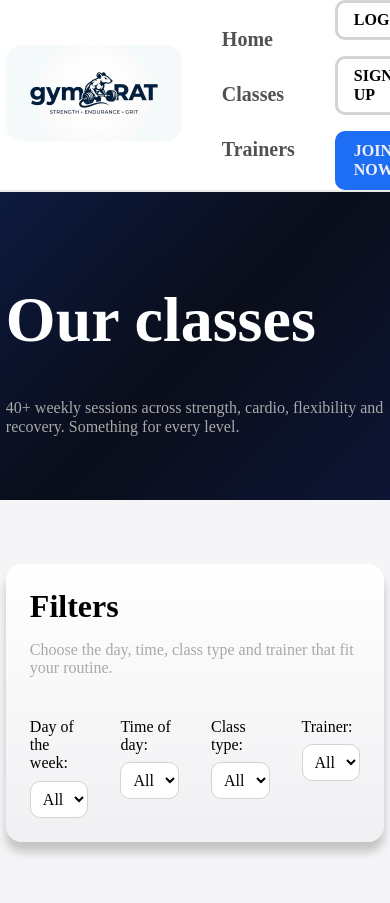
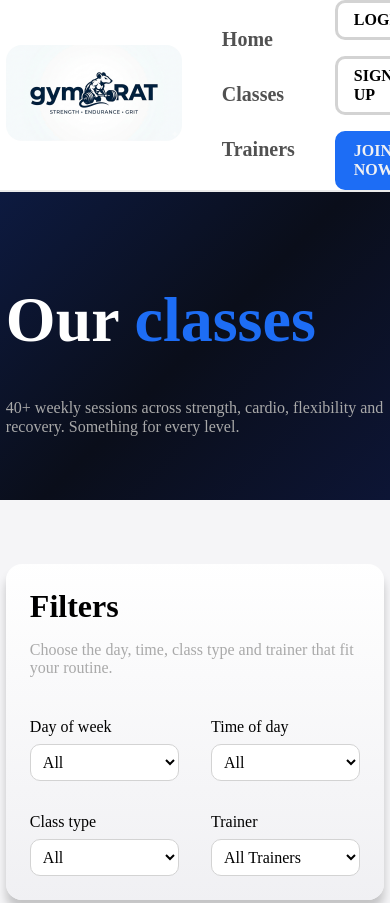
Before and after one commit to FEUP-LTW-2026/ltw-project-ltw13g02, a PHP site: page /html/classes.html in a window 390 px wide; the page is wider, and only the part inside the window is pictured. Shown: the top 903 px of that part. Run offline with PHP 8.4, Linux system fonts and the light colour scheme; some web fonts are replaced.

Commit message:
Added responsive design to the classes page

```diff
--- a/css/classes.css
+++ b/css/classes.css
@@ -45,7 +45,7 @@
   }
 }
 
-#classes-list {
+#class-list {
   display: grid;
   grid-template-columns: repeat(3, 1fr);
   gap: var(--space-l);
@@ -57,7 +57,7 @@
   overflow: hidden;
 
   & header {
-    height: 12em;
+    height: 10em;
     overflow: hidden;
 
     & img {
@@ -105,3 +105,28 @@
     }
   }
 }
+
+@media (max-width: 65em) {
+  #filters form {
+    grid-template-columns: 1fr 1fr;
+    grid-template-rows: 1fr 1fr;
+  }
+
+  #class-list {
+    grid-template-columns: 1fr 1fr;
+  }
+}
+
+@media (max-width: 45em) {
+  #class-list {
+    grid-template-columns: 1fr;
+  }
+}
+
+@media (max-width: 22em) {
+  #filters form {
+    grid-template-columns: 1fr;
+    grid-template-rows: repeat(4, 1fr);
+    row-gap: 1em;
+  }
+}
--- a/css/components.css
+++ b/css/components.css
@@ -135,6 +135,10 @@ nav.container .nav-links li a:hover {
   transform: translateY(-5px);
 }
 
+span.highlighted {
+  color: var(--color-primary);
+}
+
 footer div.container.flex-container {
   display: flex;
   justify-content: space-between;
--- a/css/index.css
+++ b/css/index.css
@@ -45,10 +45,6 @@ section#hero .container div h2 span{
 
 section#hero .container div p {
   font-size: var(--hero-paragraph-font-size);
-}
-
-section#hero .container div .highlighted {
-  color: var(--color-primary);
 }
 
 .detail {
--- a/html/classes.html
+++ b/html/classes.html
@@ -33,7 +33,7 @@
 
     <section class="intro">
       <div class="container">
-        <h1>Our classes</h1>
+        <h1>Our <span class="highlighted">classes</span></h1>
         <p>40+ weekly sessions across strength, cardio, flexibility and recovery. Something for every level.</p>
       </div>
     </section>
@@ -48,7 +48,7 @@
           </header>
 
           <form>
-            <label> Day of the week:
+            <label> Day of week
               <select name="week-day">
                 <option value="all" selected>All</option>
                 <option value="monday">Monday</option>
@@ -61,7 +61,7 @@
               </select>
             </label>
 
-            <label> Time of day:
+            <label> Time of day
               <select name="time">
                 <option value="all" selected>All</option>
                 <option value="morning">Morning</option>
@@ -70,7 +70,7 @@
               </select>
             </label>
 
-            <label> Class type:
+            <label> Class type
               <select name="type">
                 <option value="all" selected>All</option>
                 <option value="weightlifting">Weightlifting</option>
@@ -82,7 +82,7 @@
               </select>
             </label>
 
-            <label> Trainer:
+            <label> Trainer
               <select name="trainer">
                 <option value="all" selected>All Trainers</option>
                 <option value="john-doe">John Doe</option>
@@ -95,7 +95,7 @@
 
         </section>
 
-        <section id="classes-list">
+        <section id="class-list">
           <article class="card class-card">
             <header>
               <img src="https://picsum.photos/400/300" alt="Morning Yoga">
```
